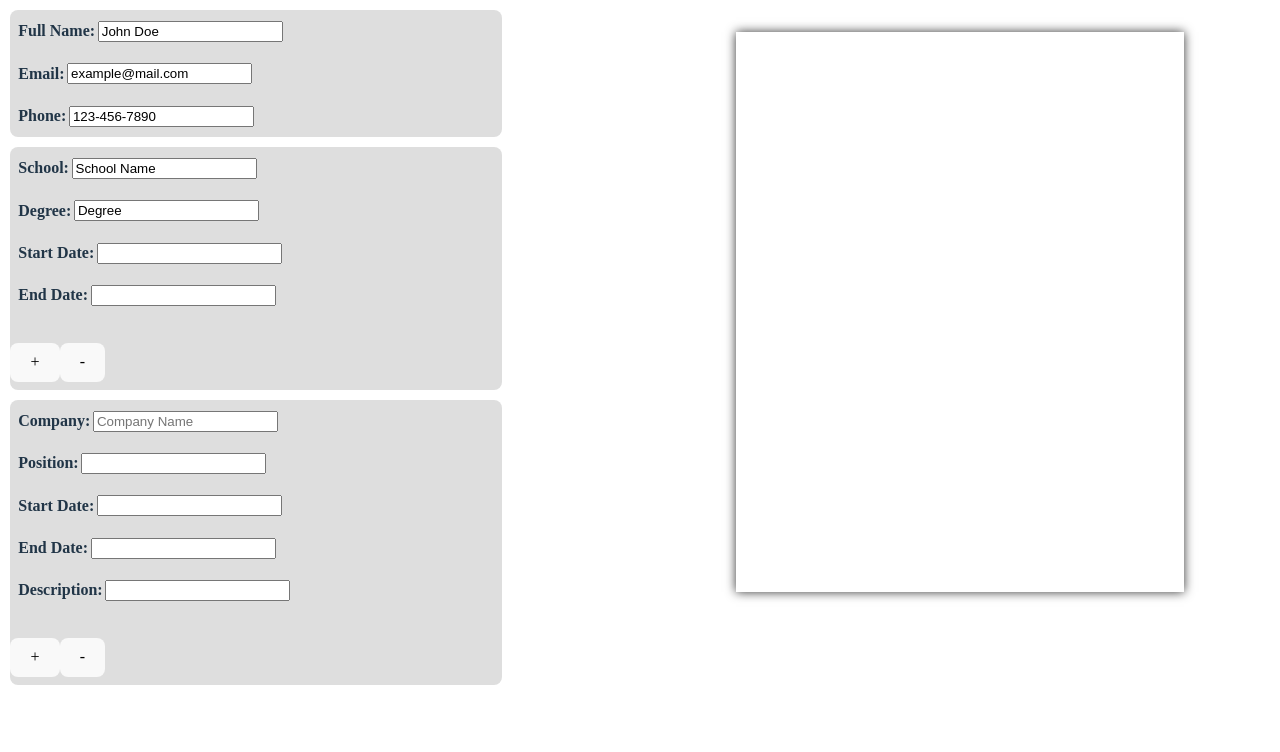
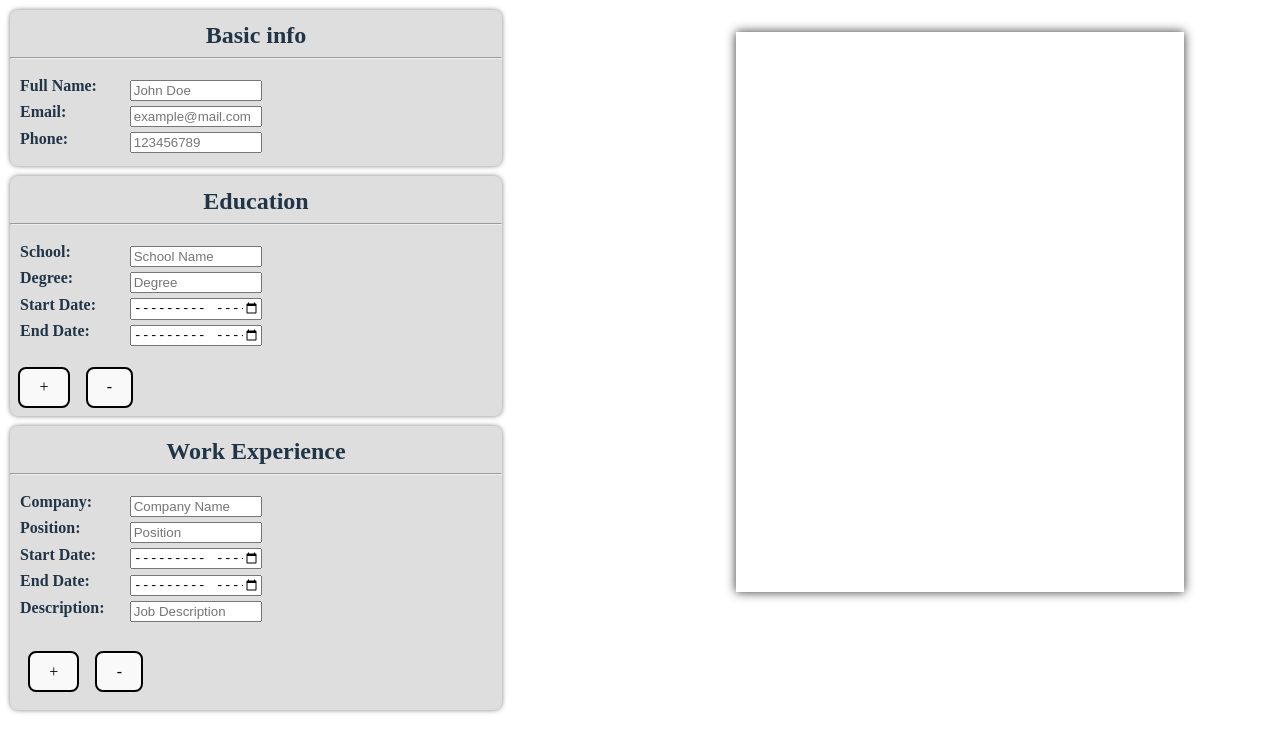
Before and after one commit to timalo/CVMaker, a React (Vite) app: page / in a window 1280 px wide. Shown: the top 752 px of the page. Built offline with nearby package versions, Linux system fonts and the light colour scheme.

Commit message:
All input fields exist now. Will have to line them up properly and resize the fields etc. After resizing, should probably start putting stuff on the CV canvas.

```diff
--- a/src/BasicInfoInput.jsx
+++ b/src/BasicInfoInput.jsx
@@ -1,9 +1,9 @@
 import { useState } from "react";
 
 export default function BasicInfoInput() {
-  const [name, setName] = useState("John Doe");
-  const [email, setEmail] = useState("example@mail.com");
-  const [phone, setPhone] = useState("123-456-7890");
+  const [name, setName] = useState("");
+  const [email, setEmail] = useState("");
+  const [phone, setPhone] = useState("");
 
   const handleNameChange = (e) => {
     setName(e.target.value);
@@ -18,18 +18,30 @@ export default function BasicInfoInput() {
   };
 
   return (
-    <div className="basicInfoInput">
+    <div className="basicInfoInput inputItem">
       <label>
         Full Name:
-        <input value={name} onChange={handleNameChange}></input>
+        <input
+          placeholder="John Doe"
+          value={name}
+          onChange={handleNameChange}
+        ></input>
       </label>
       <label>
         Email:
-        <input value={email} onChange={handleEmailChange}></input>
+        <input
+          placeholder="example@mail.com"
+          value={email}
+          onChange={handleEmailChange}
+        ></input>
       </label>
       <label>
         Phone:
-        <input value={phone} onChange={handlePhoneChange}></input>
+        <input
+          placeholder="123456789"
+          value={phone}
+          onChange={handlePhoneChange}
+        ></input>
       </label>
     </div>
   );
--- a/src/CVMaker.jsx
+++ b/src/CVMaker.jsx
@@ -11,13 +11,23 @@ export default function CVMaker() {
   return (
     <div className="content">
       <div className="inputsDiv">
-        <div className="basicInfoDiv">
+        <div className="basicInfoDiv inputDiv">
+          <h2>Basic info</h2>
+          <hr />
           <BasicInfoInput />
         </div>
-        <div className="educationsDiv">
+        <div className="educationsDiv inputDiv">
+          <h2>Education</h2>
+          <hr />
           <EducationInput />
+          <div className="buttonsDiv">
+            <button className="newEduBtn">+</button>
+            <button className="removeEduBtn">-</button>
+          </div>
         </div>
-        <div className="jobsDiv">
+        <div className="jobsDiv inputDiv">
+          <h2>Work Experience</h2>
+          <hr />
           <JobInput />
         </div>
       </div>
--- a/src/EducationInput.jsx
+++ b/src/EducationInput.jsx
@@ -1,13 +1,13 @@
 import { useState } from "react";
 
 export default function EducationInput() {
-  const [school, setSchool] = useState("School Name");
-  const [degree, setDegree] = useState("Degree");
+  const [school, setSchool] = useState("");
+  const [degree, setDegree] = useState("");
   const [startDate, setStartDate] = useState("");
   const [endDate, setEndDate] = useState("");
 
   return (
-    <div className="educationItem">
+    <div className="educationItem inputItem">
       <label>
         School:
         <input
@@ -27,6 +27,7 @@ export default function EducationInput() {
       <label>
         Start Date:
         <input
+          type="month"
           value={startDate}
           onChange={(e) => setStartDate(e.target.value)}
         ></input>
@@ -34,15 +35,11 @@ export default function EducationInput() {
       <label>
         End Date:
         <input
+          type="month"
           value={endDate}
           onChange={(e) => setEndDate(e.target.value)}
         ></input>
       </label>
-      <br />
-      <div className="buttonsDiv">
-        <button className="newEduBtn">+</button>
-        <button className="removeEduBtn">-</button>
-      </div>
     </div>
   );
 }
--- a/src/JobInput.jsx
+++ b/src/JobInput.jsx
@@ -3,12 +3,12 @@ import { useState } from "react";
 export default function JobInput() {
   const [company, setCompany] = useState("");
   const [position, setPosition] = useState("");
-  const [startDate, setStartDate] = useState(""); //Use month/year dropdowns here?
+  const [startDate, setStartDate] = useState("");
   const [endDate, setEndDate] = useState("");
   const [description, setDescription] = useState("");
 
   return (
-    <div className="jobInput">
+    <div className="jobInput inputItem">
       <label>
         Company:
         <input
@@ -22,11 +22,13 @@ export default function JobInput() {
         <input
           value={position}
           onChange={(e) => setPosition(e.target.value)}
+          placeholder="Position"
         ></input>
       </label>
       <label>
         Start Date:
         <input
+          type="month"
           value={startDate}
           onChange={(e) => setStartDate(e.target.value)}
         ></input>
@@ -34,6 +36,7 @@ export default function JobInput() {
       <label>
         End Date:
         <input
+          type="month"
           value={endDate}
           onChange={(e) => setEndDate(e.target.value)}
         ></input>
@@ -43,6 +46,7 @@ export default function JobInput() {
         <input
           value={description}
           onChange={(e) => setDescription(e.target.value)}
+          placeholder="Job Description"
         ></input>
       </label>
       <br />
--- a/src/index.css
+++ b/src/index.css
@@ -5,6 +5,12 @@ body {
 
 #root {
   min-height: 100vh;
+}
+
+h2 {
+  text-align: center;
+  padding-top: 0.5em;
+  margin: 0;
 }
 
 /* :root {
@@ -46,7 +52,8 @@ button {
   background-color: #1a1a1a;
   cursor: pointer;
   transition: border-color 0.25s;
-  margin: 0.5em 0;
+  margin: 0.5em 0.5em;
+  border: solid 2px black;
 }
 button:hover {
   border-color: #646cff;
@@ -86,34 +93,37 @@ button:focus-visible {
 .basicInfoInput {
   display: flex;
   flex-direction: column;
-  background-color: #dedede;
-  border-radius: 8px;
-  margin: 2%;
 }
 
 label {
   font-weight: 600;
-  padding: 0.5em 0.5em;
 }
 
 input {
   margin: 0.2em 0.2em;
+  width: 30%;
+  float: right;
+  margin-right: 15em;
+  box-sizing: border-box;
 }
 
-.jobInput {
+.inputDiv {
+  border-radius: 8px;
+  margin: 2%;
+  background-color: #dedede;
+  box-shadow: 0 0 5px rgba(0, 0, 0, 0.5);
+}
+
+.inputItem {
+  width: 90%;
   display: flex;
   flex-direction: column;
-  background-color: #dedede;
-  border-radius: 8px;
-  margin: 2%;
+  padding: 2%;
 }
 
 .educationItem {
   display: flex;
   flex-direction: column;
-  background-color: #dedede;
-  border-radius: 8px;
-  margin: 2%;
 }
 
 @media (prefers-color-scheme: light) {
```
